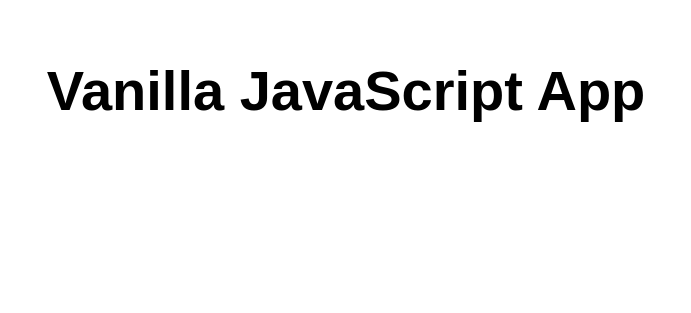
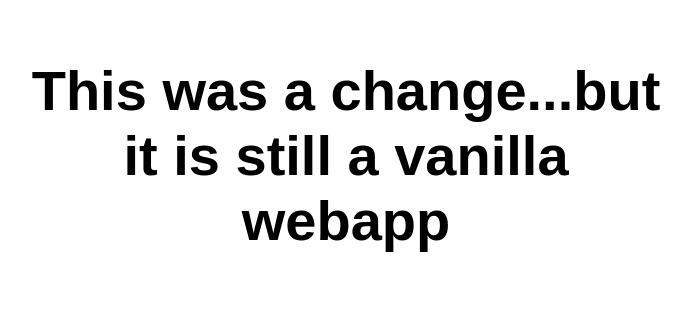
Before and after one commit to xavierbox/my-first-static-web-app, a website: page src/index.html in a window 1280 px wide. Shown: the whole page, without its empty margins (294-985 px from the left). Drawn offline with Linux system fonts and the light colour scheme.

Commit message:
my first commit

```diff
--- a/src/index.html
+++ b/src/index.html
@@ -10,7 +10,7 @@
 
 <body>
   <main>
-    <h1>Vanilla JavaScript App</h1>
+    <h1>This was a change...but it is still a vanilla webapp</h1>
   </main>
 </body>
 
```
